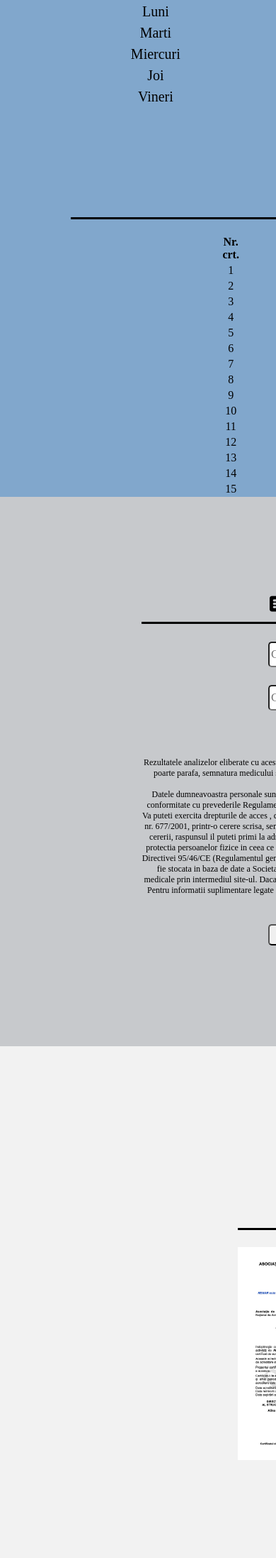
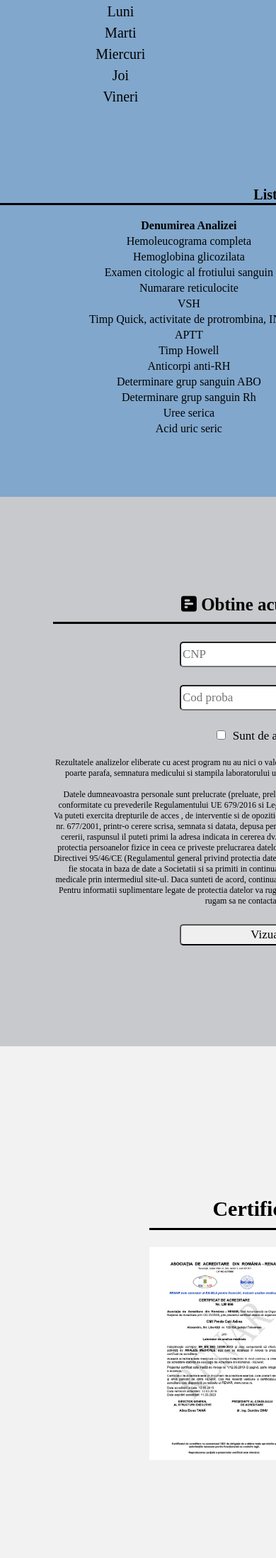
Before and after one commit to PredaMihaiDragos/Facultate, a PHP site: page / in a window 390 px wide; the page is wider, and only the part inside the window is pictured. Shown: the part 1692-3887 px from the top of that part at 71% size. Run offline with PHP 8.4, Linux system fonts and the light colour scheme; some libraries are stand-ins or nearby versions; some web fonts are replaced.

Commit message:
responsive tableta

```diff
--- a/Anul 1/TW/Proiect/public/css/modalBox.css
+++ b/Anul 1/TW/Proiect/public/css/modalBox.css
@@ -2,7 +2,7 @@
     display: none;
     position: fixed;
     z-index: 2;
-    padding-top: 100px;
+    padding-top: 70px;
     left: 0;
     top: 0;
     width: 100%;
@@ -36,3 +36,9 @@
     text-decoration: none;
     cursor: pointer;
   }
+
+@media (max-width: 1280px) {
+  .modalBox {
+    padding-top:20px;
+  }
+}
--- a/Anul 1/TW/Proiect/public/css/style.css
+++ b/Anul 1/TW/Proiect/public/css/style.css
@@ -2,6 +2,8 @@
 
 :root {
   --content-height: calc(100vh - 70px);
+  --header-height: 150px;
+  --min-width:850px;
 }
 
 html {
@@ -10,7 +12,7 @@ html {
 
 #grid {
   display: grid;
-  grid-template-columns: repeat(10, 1fr);
+  grid-template-columns: repeat(10, minmax(calc(var(--min-width) / 10), 1fr));
   grid-template-rows: 100vh repeat(4, var(--content-height)) 25px;
   height: calc(var(--content-height) * 4);
   width: 100vw;
@@ -21,7 +23,7 @@ body {
   padding: 0 0;
   background-color:#f2f2f2;
   overflow-x:hidden;
-  min-width:1100px;
+  min-width:var(--min-width);
 }
 
 header
@@ -30,8 +32,8 @@ header
   display:flex;
   align-items:center;
   justify-content: space-evenly;
-  min-width:1100px;
-  height:150px;
+  min-width:var(--min-width);
+  height:var(--header-height);
   width: 100vw;
   background-color:rgba(255, 255, 255, 0.6);
   font-family: "Muli";
@@ -65,9 +67,9 @@ header .contact .icon
 nav {
   transition: background-color 0.5s ease;
   background-color:rgba(0, 105, 204, 0.95);
-  top:150px;
+  top:var(--header-height);
   position:absolute;
-  min-width:1100px;
+  min-width:var(--min-width);
   width: 100vw;
   display: flex;
   align-items: center;
@@ -78,9 +80,7 @@ nav {
 .sticky {
   z-index:1;
   transition: background-color 0.5s ease;
-  background-color:rgba(0, 105, 204, 0.95);
   position:fixed;
-  width: 100vw;
   top:0;
 }
 
@@ -133,7 +133,7 @@ main {
   background-size: cover;
   grid-row-start: 1;
   grid-column: 1 / span 10;
-  min-width:1100px;
+  min-width:var(--min-width);
   height:calc(100vh - 220px);
   padding-top:220px;
 }
@@ -291,13 +291,12 @@ main {
 {
   height:50vh;
   min-height:300px;
-
 }
 
 #analizeTable
 {
   height:100%;
-  width:500px;
+  width:calc(100% - 50px);
   margin:auto;
   overflow-y:scroll;
 }
@@ -546,11 +545,38 @@ footer {
 
 
 @media (max-width: 1280px) {
+  :root {
+    --header-height:100px;
+  }
+  header {
+    font-size:13px;
+  }
   body {
     overflow-x:scroll;
   }
-  nav {
-    background-color:red;
+  .analize
+  {
+    height:40%;
+  }
+  #analizeTable
+  {
+    height:100%;
+    margin:auto;
+    overflow-y:scroll;
+  }
+
+  .analizeTableNumber
+  {
+    display:none;
+  }
+
+  .analize > h1
+  {
+    margin-left:0px;
+    margin-right:0px;
+    padding-bottom:0px;
+    border-bottom-style: solid;
+    font-size:20px;
   }
 }
 
--- a/Anul 1/TW/Proiect/public/index.html
+++ b/Anul 1/TW/Proiect/public/index.html
@@ -92,390 +92,390 @@
               <div id = "analizeTable">
                 <table>
                     <tr>
-                      <th>Nr. crt.</th>
+                      <th class = "analizeTableNumber">Nr. crt.</th>
                       <th>Denumirea Analizei</th>
                     </tr>
                     <tr>
-                      <td>1</td>
+                      <td class = "analizeTableNumber">1</td>
                       <td>Hemoleucograma completa</td>
                     </tr>
                     <tr>
-                      <td>2</td>
+                      <td class = "analizeTableNumber">2</td>
                       <td>Hemoglobina glicozilata</td>
                     </tr>
                     <tr>
-                      <td>3</td>
+                      <td class = "analizeTableNumber">3</td>
                       <td>Examen citologic al frotiului sanguin </td>
                     </tr>
                     <tr>
-                      <td>4</td>
+                      <td class = "analizeTableNumber">4</td>
                       <td>Numarare reticulocite</td>
                     </tr>
                     <tr>
-                      <td>5</td>
+                      <td class = "analizeTableNumber">5</td>
                       <td>VSH </td>
                     </tr>
                     <tr>
-                      <td>6</td>
+                      <td class = "analizeTableNumber">6</td>
                       <td>Timp Quick, activitate de protrombina, INR</td>
                     </tr>
                     <tr>
-                      <td>7</td>
+                      <td class = "analizeTableNumber">7</td>
                       <td>APTT</td>
                     </tr>
                     <tr>
-                      <td>8</td>
+                      <td class = "analizeTableNumber">8</td>
                       <td>Timp Howell</td>
                     </tr>
                     <tr>
-                      <td>9</td>
+                      <td class = "analizeTableNumber">9</td>
                       <td>Anticorpi anti-RH</td>
                     </tr>
                     <tr>
-                      <td>10</td>
+                      <td class = "analizeTableNumber">10</td>
                       <td>Determinare grup sanguin ABO</td>
                     </tr>
                     <tr>
-                      <td>11</td>
+                      <td class = "analizeTableNumber">11</td>
                       <td>Determinare grup sanguin Rh</td>
                     </tr>
                     <tr>
-                      <td>12</td>
+                      <td class = "analizeTableNumber">12</td>
                       <td>Uree serica</td>
                     </tr>
                     <tr>
-                      <td>13</td>
+                      <td class = "analizeTableNumber">13</td>
                       <td>Acid uric seric</td>
                     </tr>
                     <tr>
-                      <td>14</td>
+                      <td class = "analizeTableNumber">14</td>
                       <td>Creatinina serica</td>
                     </tr>
                     <tr>
-                      <td>15</td>
+                      <td class = "analizeTableNumber">15</td>
                       <td>Calciu ionic seric</td>
                     </tr>
                     <tr>
-                      <td>16</td>
+                      <td class = "analizeTableNumber">16</td>
                       <td>Calciu seric total</td>
                     </tr>
                     <tr>
-                      <td>17</td>
+                      <td class = "analizeTableNumber">17</td>
                       <td>Magneziemie</td>
                     </tr>
                     <tr>
-                      <td>18</td>
+                      <td class = "analizeTableNumber">18</td>
                       <td>Sideremie</td>
                     </tr>
                     <tr>
-                      <td>19</td>
+                      <td class = "analizeTableNumber">19</td>
                       <td>Glicemie</td>
                     </tr>
                     <tr>
-                      <td>20</td>
+                      <td class = "analizeTableNumber">20</td>
                       <td>Colesterol seric tota</td>
                     </tr>
                     <tr>
-                      <td>21</td>
+                      <td class = "analizeTableNumber">21</td>
                       <td>Trigliceride serice</td>
                     </tr>
                     <tr>
-                      <td>22</td>
+                      <td class = "analizeTableNumber">22</td>
                       <td>HDL-Colesterol </td>
                     </tr>
                     <tr>
-                      <td>23</td>
+                      <td class = "analizeTableNumber">23</td>
                       <td>LDL-Colesterol</td>
                     </tr>
-                      <td>24</td>
+                      <td class = "analizeTableNumber">24</td>
                       <td>Lipide totale serice</td>
                     </tr>
                     <tr>
-                      <td>25</td>
+                      <td class = "analizeTableNumber">25</td>
                       <td>Proteine totale serice</td>
                     </tr>
                     <tr>
-                      <td>26</td>
+                      <td class = "analizeTableNumber">26</td>
                       <td>TGO</td>
                     </tr>
                     <tr>
-                      <td>27</td>
+                      <td class = "analizeTableNumber">27</td>
                       <td>TGP</td>
                     </tr>
                     <tr>
-                      <td>28</td>
+                      <td class = "analizeTableNumber">28</td>
                       <td>Fosfataza alcalina</td>
                     </tr>
                     <tr>
-                      <td>29</td>
+                      <td class = "analizeTableNumber">29</td>
                       <td>Fibrinogenemie</td>
                     </tr>
                     <tr>
-                      <td>30</td>
+                      <td class = "analizeTableNumber">30</td>
                       <td>Gama GT</td>
                     </tr>
                     <tr>
-                      <td>31</td>
+                      <td class = "analizeTableNumber">31</td>
                       <td>LDH</td>
                     </tr>
                     <tr>
-                      <td>32</td>
+                      <td class = "analizeTableNumber">32</td>
                       <td>CK</td>
                     </tr>
                     <tr>
-                      <td>33</td>
+                      <td class = "analizeTableNumber">33</td>
                       <td>Bilirubina totala</td>
                     </tr>
                     <tr>
-                      <td>34</td>
+                      <td class = "analizeTableNumber">34</td>
                       <td>Bilirubina directa</td>
                     </tr>
                     <tr>
-                      <td>35</td>
+                      <td class = "analizeTableNumber">35</td>
                       <td>Electroforeza proteinelor serice</td>
                     </tr>
                     <tr>
-                      <td>36</td>
+                      <td class = "analizeTableNumber">36</td>
                       <td>VDRL</td>
                     </tr>
                     <tr>
-                      <td>37</td>
+                      <td class = "analizeTableNumber">37</td>
                       <td>RPR</td>
                     </tr>
                     <tr>
-                      <td>38</td>
+                      <td class = "analizeTableNumber">38</td>
                       <td>Feritina serica</td>
                     </tr>
                     <tr>
-                      <td>39</td>
+                      <td class = "analizeTableNumber">39</td>
                       <td>Transferina</td>
                     </tr>
                     <tr>
-                      <td>40</td>
+                      <td class = "analizeTableNumber">40</td>
                       <td>Fosfor</td>
                     </tr>
                     <tr>
-                      <td>41</td>
+                      <td class = "analizeTableNumber">41</td>
                       <td>Bicarbonat seric</td>
                     </tr>
                     <tr>
-                      <td>42</td>
+                      <td class = "analizeTableNumber">42</td>
                       <td>Sodiu</td>
                     </tr>
                     <tr>
-                      <td>43</td>
+                      <td class = "analizeTableNumber">43</td>
                       <td>Potasiu</td>
                     </tr>
                     <tr>
-                      <td>44</td>
+                      <td class = "analizeTableNumber">44</td>
                       <td>ASLO</td>
                     </tr>
                     <tr>
-                      <td>45</td>
+                      <td class = "analizeTableNumber">45</td>
                       <td>Factor rheumatoid</td>
                     </tr>
                     <tr>
-                      <td>46</td>
+                      <td class = "analizeTableNumber">46</td>
                       <td>Proteina C reactiva</td>
                     </tr>
                     <tr>
-                      <td>47</td>
+                      <td class = "analizeTableNumber">47</td>
                       <td>Anticorpi Helicobacter Pylori</td>
                     </tr>
                     <tr>
-                      <td>48</td>
+                      <td class = "analizeTableNumber">48</td>
                       <td>Imunoglobulina A</td>
                     </tr>
                     <tr>
-                      <td>49</td>
+                      <td class = "analizeTableNumber">49</td>
                       <td>Imunoglobulina G</td>
                     </tr>
                     <tr>
-                      <td>50</td>
+                      <td class = "analizeTableNumber">50</td>
                       <td>Imunoglobulina M</td>
                     </tr>
                     <tr>
-                      <td>51</td>
+                      <td class = "analizeTableNumber">51</td>
                       <td>Imunoglobulina E</td>
                     </tr>
                     <tr>
-                      <td>52</td>
+                      <td class = "analizeTableNumber">52</td>
                       <td>Complement C3</td>
                     </tr>
                     <tr>
-                      <td>53</td>
+                      <td class = "analizeTableNumber">53</td>
                       <td>Complement C4</td>
                     </tr>
                     <tr>
-                      <td>54</td>
+                      <td class = "analizeTableNumber">54</td>
                       <td>Testare HIV </td>
                     </tr>
                     <tr>
-                      <td>55</td>
+                      <td class = "analizeTableNumber">55</td>
                       <td>Ag HBs</td>
                     </tr>
                     <tr>
-                      <td>56</td>
+                      <td class = "analizeTableNumber">56</td>
                       <td>FSH</td>
                     </tr>
                     <tr>
-                      <td>57</td>
+                      <td class = "analizeTableNumber">57</td>
                       <td>LH</td>
                     </tr>
                     <tr>
-                      <td>58</td>
+                      <td class = "analizeTableNumber">58</td>
                       <td>TPHA</td>
                     </tr>
                     <tr>
-                      <td>59</td>
+                      <td class = "analizeTableNumber">59</td>
                       <td>Anti HCV </td>
                     </tr>
                     <tr>
-                      <td>60</td>
+                      <td class = "analizeTableNumber">60</td>
                       <td>Anti HAV IgM</td>
                     </tr>
                     <tr>
-                      <td>61</td>
+                      <td class = "analizeTableNumber">61</td>
                       <td>PSA (cantitativ - imunofluorescenta)</td>
                     </tr>
                     <tr>
-                      <td>62</td>
+                      <td class = "analizeTableNumber">62</td>
                       <td>Free PSA</td>
                     </tr>
                     <tr>
-                      <td>63</td>
+                      <td class = "analizeTableNumber">63</td>
                       <td>TSH</td>
                     </tr>
                     <tr>
-                      <td>64</td>
+                      <td class = "analizeTableNumber">64</td>
                       <td>T3</td>
                     </tr>
                     <tr>
-                      <td>65</td>
+                      <td class = "analizeTableNumber">65</td>
                       <td>T4</td>
                     </tr>
                     <tr>
-                      <td>66</td>
+                      <td class = "analizeTableNumber">66</td>
                       <td>FT3</td>
                     </tr>
                     <tr>
-                      <td>67</td>
+                      <td class = "analizeTableNumber">67</td>
                       <td>FT4</td>
                     </tr>
                     <tr>
-                      <td>68</td>
+                      <td class = "analizeTableNumber">68</td>
                       <td>Parathormon seric</td>
                     </tr>
                     <tr>
-                      <td>69</td>
+                      <td class = "analizeTableNumber">69</td>
                       <td>Hormon luteinizant</td>
                     </tr>
                     <tr>
-                      <td>70</td>
+                      <td class = "analizeTableNumber">70</td>
                       <td>Estradiol</td>
                     </tr>
                     <tr>
-                      <td>71</td>
+                      <td class = "analizeTableNumber">71</td>
                       <td>Progesteron</td>
                     </tr>
                     <tr>
-                      <td>72</td>
+                      <td class = "analizeTableNumber">72</td>
                       <td>ATPO</td>
                     </tr>
                     <tr>
-                      <td>73</td>
+                      <td class = "analizeTableNumber">73</td>
                       <td>Testosteron</td>
                     </tr>
                     <tr>
-                      <td>74</td>
+                      <td class = "analizeTableNumber">74</td>
                       <td>Cortizol seric</td>
                     </tr>
                     <tr>
-                      <td>75</td>
+                      <td class = "analizeTableNumber">75</td>
                       <td>Prolactina</td>
                     </tr>
                     <tr>
-                      <td>76</td>
+                      <td class = "analizeTableNumber">76</td>
                       <td>Cultura (inclusiv antibiograma pentru culturi pozitive)</td>
                     </tr>
                     <tr>
-                      <td>77</td>
+                      <td class = "analizeTableNumber">77</td>
                       <td>Cultura fungi (inclusiv fungigrama pentru culturi pozitive)</td>
                     </tr>
                     <tr>
-                      <td>78</td>
+                      <td class = "analizeTableNumber">78</td>
                       <td>Examen microscopic colorat Gram</td>
                     </tr>
                     <tr>
-                      <td>79</td>
+                      <td class = "analizeTableNumber">79</td>
                       <td> Cultura (inclusiv antibiograma pentru culturi pozitive)</td>
                     </tr>
                     <tr>
-                      <td>80</td>
+                      <td class = "analizeTableNumber">80</td>
                       <td>Cultura fungi (inclusiv fungigrama pentru culturi pozitive)</td>
                     </tr>
                     <tr>
-                      <td>81</td>
+                      <td class = "analizeTableNumber">81</td>
                       <td>Examen complet de urina</td>
                     </tr>
                     <tr>
-                      <td>82</td>
+                      <td class = "analizeTableNumber">82</td>
                       <td>Urocultura (inclusiv antibiograma pentru culturi pozitive)</td>
                     </tr>
                     <tr>
-                      <td>83</td>
+                      <td class = "analizeTableNumber">83</td>
                       <td>Dozare glucoza urinara</td>
                     </tr>
                     <tr>
-                      <td>84</td>
+                      <td class = "analizeTableNumber">84</td>
                       <td>Dozare proteine urinare</td>
                     </tr>
                     <tr>
-                      <td>85</td>
+                      <td class = "analizeTableNumber">85</td>
                       <td> Microalbuminurie</td>
                     </tr>
                     <tr>
-                      <td>86</td>
+                      <td class = "analizeTableNumber">86</td>
                       <td>Examen coproparazitologic</td>
                     </tr>
                     <tr>
-                      <td>87</td>
+                      <td class = "analizeTableNumber">87</td>
                       <td>Coprocultura (inclusiv antibiograma pentru culturi pozitive)</td>
                     </tr>
                     <tr>
-                      <td>88</td>
+                      <td class = "analizeTableNumber">88</td>
                       <td>Antigen Giardia</td>
                     </tr>
                     <tr>
-                      <td>89</td>
+                      <td class = "analizeTableNumber">89</td>
                       <td>Antigen HelicobacterPylori</td>
                     </tr>
                     <tr>
-                      <td>90</td>
+                      <td class = "analizeTableNumber">90</td>
                       <td>Hemoragii oculte</td>
                     </tr>
                     <tr>
-                      <td>91</td>
+                      <td class = "analizeTableNumber">91</td>
                       <td> Frotiu vaginal</td>
                     </tr>
                     <tr>
-                      <td>92</td>
+                      <td class = "analizeTableNumber">92</td>
                       <td>Examen Babespapanicolau (Bethesda)</td>
                     </tr>
                     <tr>
-                      <td>93</td>
+                      <td class = "analizeTableNumber">93</td>
                       <td>Cultura (inclusiv antibiograma pentru culturi pozitive)</td>
                     </tr>
                     <tr>
-                      <td>94</td>
+                      <td class = "analizeTableNumber">94</td>
                       <td>Cultura fungi (inclusiv fungigrama pentru culturi pozitive)</td>
                     </tr>
                     <tr>
-                      <td>95</td>
+                      <td class = "analizeTableNumber">95</td>
                       <td>Antigen Chlamidia</td>
                     </tr>
                      <tr>
-                      <td>96</td>
+                      <td class = "analizeTableNumber">96</td>
                       <td>Cultura (inclusiv antibiograma pentru culturi pozitive) - bacterian + fungic</td>
                     </tr>
                     <tr>
--- a/Anul 1/TW/Proiect/public/js/index.js
+++ b/Anul 1/TW/Proiect/public/js/index.js
@@ -1,10 +1,10 @@
-let navbar, body, sticky;
+let navbar, body;
 
 
 function init()
 {
     navbar = document.getElementById("navbar");
-    sticky = 150;
+
     Scroll();
     initStarRating();
     loadLocalStorage();
@@ -23,6 +23,7 @@ window.onscroll = function() {Scroll()};
 
 function Scroll()
 {
+    const sticky = parseInt(getComputedStyle(document.body).getPropertyValue('--header-height'));
     if (window.pageYOffset >= sticky)
     {
         navbar.classList.add("sticky");
```
